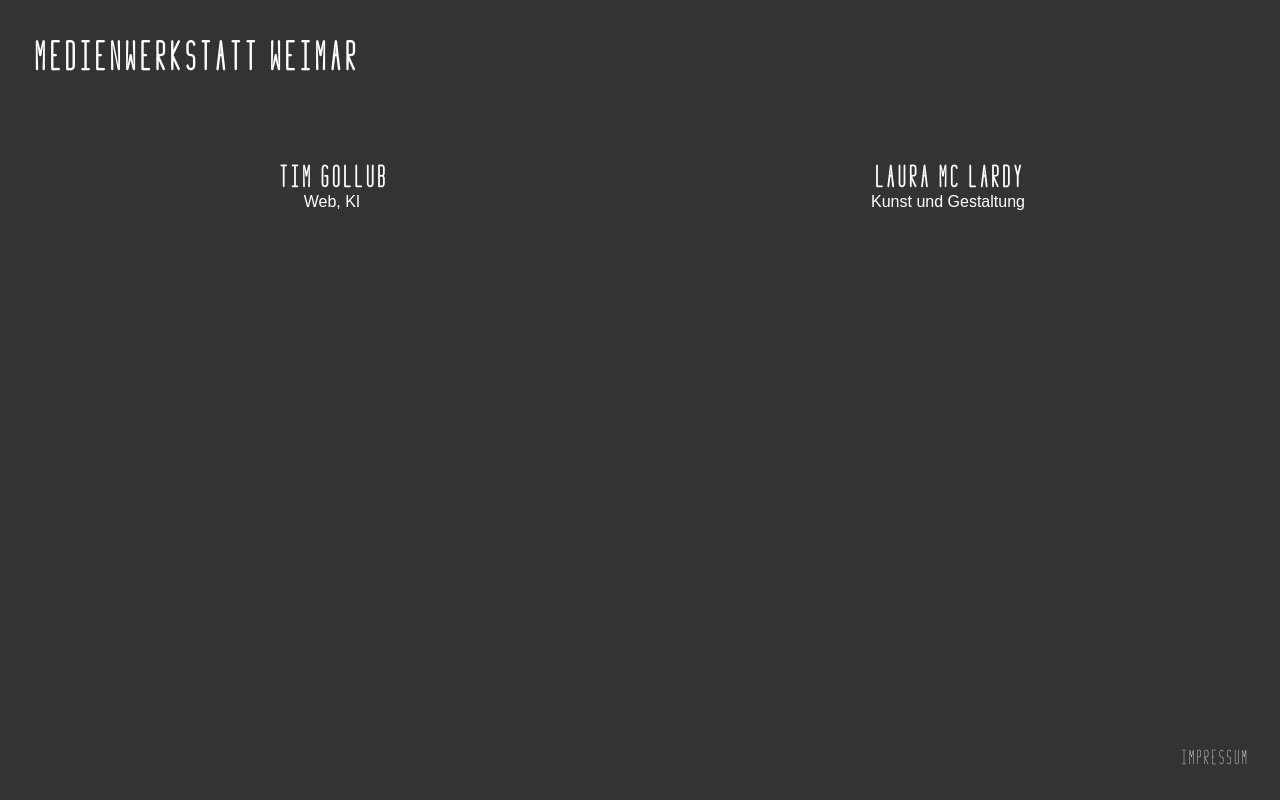
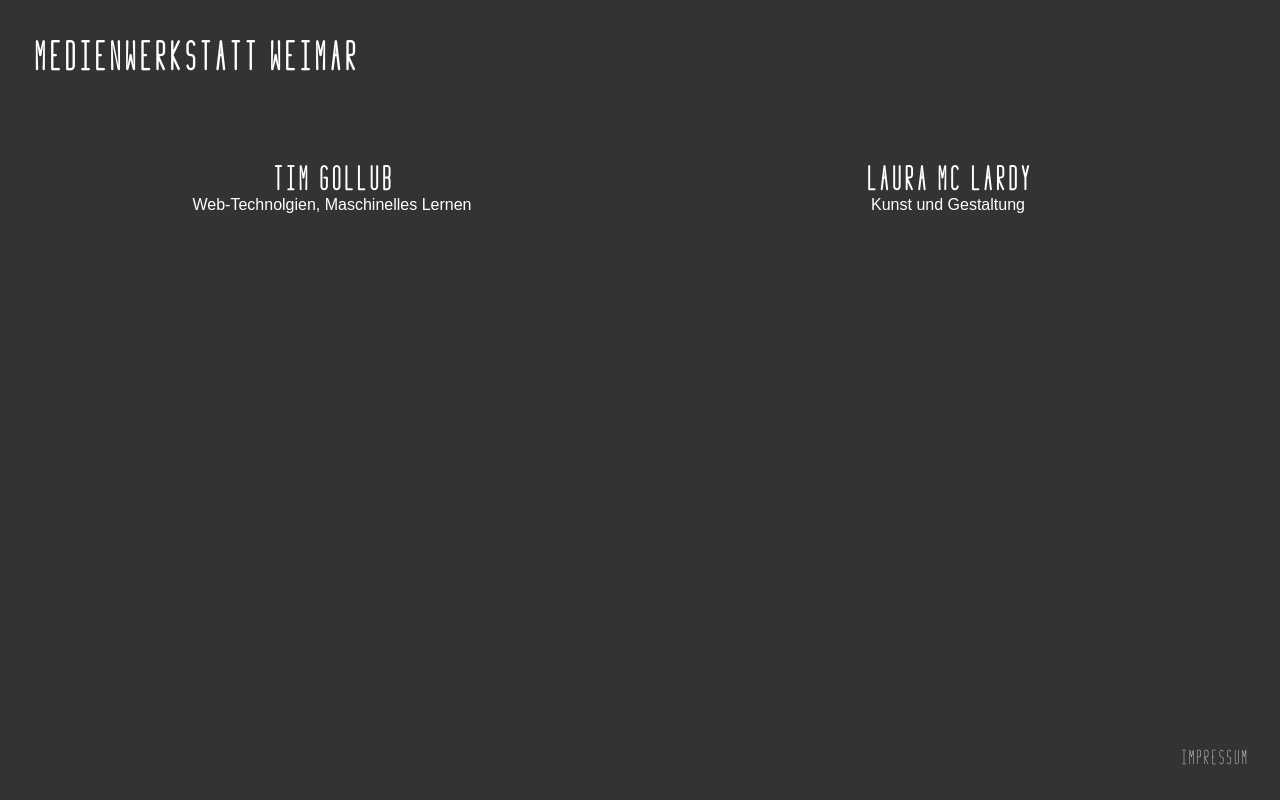
Before and after one commit to medienwerkstatt-weimar/homepage, a plain HTML site: page index.html in a window 1280 px wide. Drawn offline with Linux system fonts and the light colour scheme.

Commit message:
edited font-sizes

```diff
--- a/index.html
+++ b/index.html
@@ -48,6 +48,7 @@
 		}
 
 		h2 {
+			font-size: 2rem;
 			white-space: nowrap;
 		}
 
@@ -73,7 +74,7 @@
 			<ul>
 				<li>
 					<h2>Tim Gollub</h3>
-					<p>Web, KI</p>
+					<p>Web-Technolgien, Maschinelles Lernen</p>
 				</li>
 				<li>
 					<h2>Laura Mc Lardy</h3>
```
